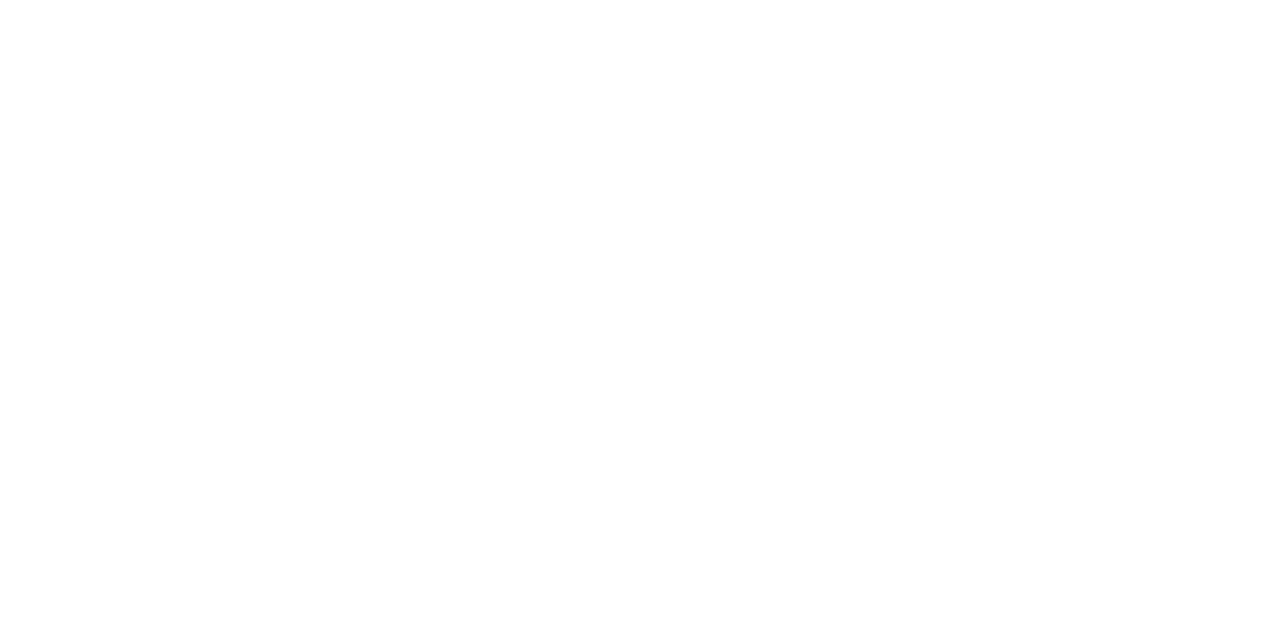
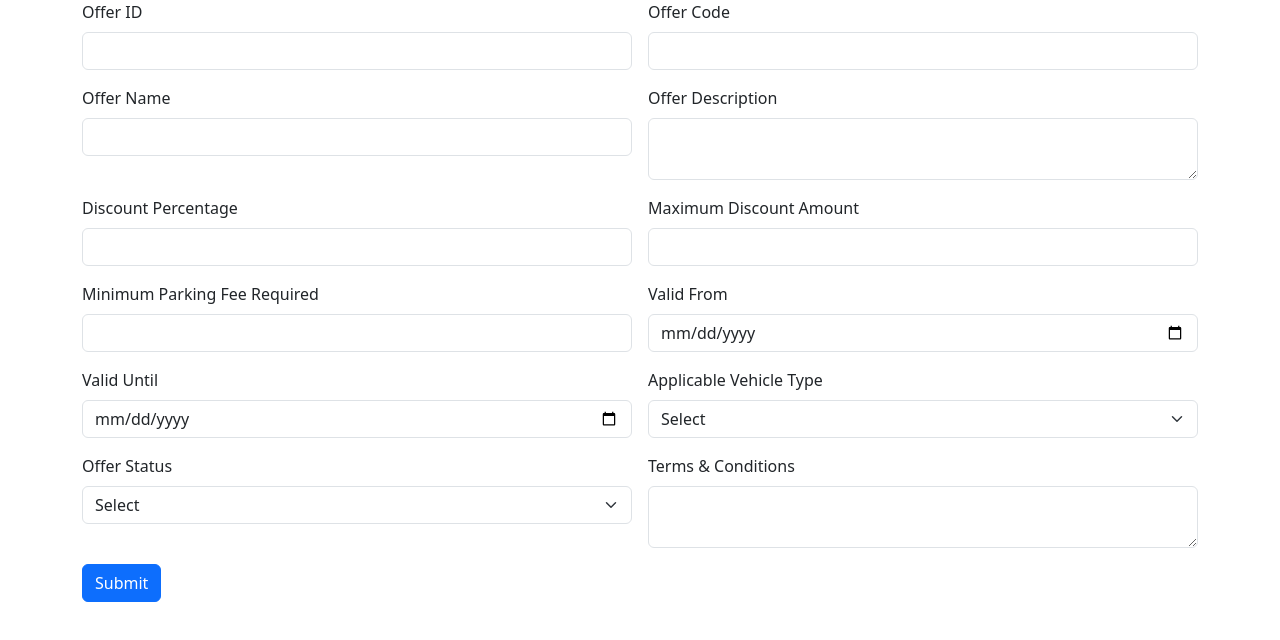
Before and after one commit to Surumi00/parking-space-frontend, a React (Vite) app in the folder parking-space-frontend/: page / in a window 1280 px wide. Shown: the top 640 px of the page. Built offline with nearby package versions, Linux system fonts and the light colour scheme.

Commit message:
addoffers

```diff
--- a/parking-space-frontend/package.json
+++ b/parking-space-frontend/package.json
@@ -10,8 +10,10 @@
     "preview": "vite preview"
   },
   "dependencies": {
+    "axios": "^1.18.1",
     "react": "^19.2.7",
-    "react-dom": "^19.2.7"
+    "react-dom": "^19.2.7",
+    "react-router-dom": "^7.18.1"
   },
   "devDependencies": {
     "@eslint/js": "^10.0.1",
--- a/parking-space-frontend/src/App.jsx
+++ b/parking-space-frontend/src/App.jsx
@@ -3,13 +3,14 @@
 import viteLogo from './assets/vite.svg'
 import heroImg from './assets/hero.png'
 import './App.css'
+import AddOffers from './components/addOffers'
 
 function App() {
   const [count, setCount] = useState(0)
 
   return (
     <>
-
+      <AddOffers />
     </>
   )
 }
--- a/parking-space-frontend/src/components/addOffers.jsx
+++ b/parking-space-frontend/src/components/addOffers.jsx
@@ -1,8 +1,7 @@
 import React, { useState } from 'react'
-import NavigationBar from './NavigationBar'
 import axios from 'axios'
 
-const InsertOffer = () => {
+const AddOffers = () => {
 
     const [input, changeInput] = useState({
 
@@ -34,7 +33,7 @@
 
         console.log(input)
 
-        axios.post("YOUR_API_URL", input).then(
+        axios.post("http://localhost:3000/add-offer", input).then(
 
             (response) => {
 
@@ -60,7 +59,6 @@
 
         <div>
 
-            <NavigationBar />
 
             <div className="container">
 
@@ -231,4 +229,4 @@
     )
 }
 
-export default InsertOffer
+export default AddOffers
```
Also changed, not shown: 1 other file (tests, documents, lock files or other folders).
